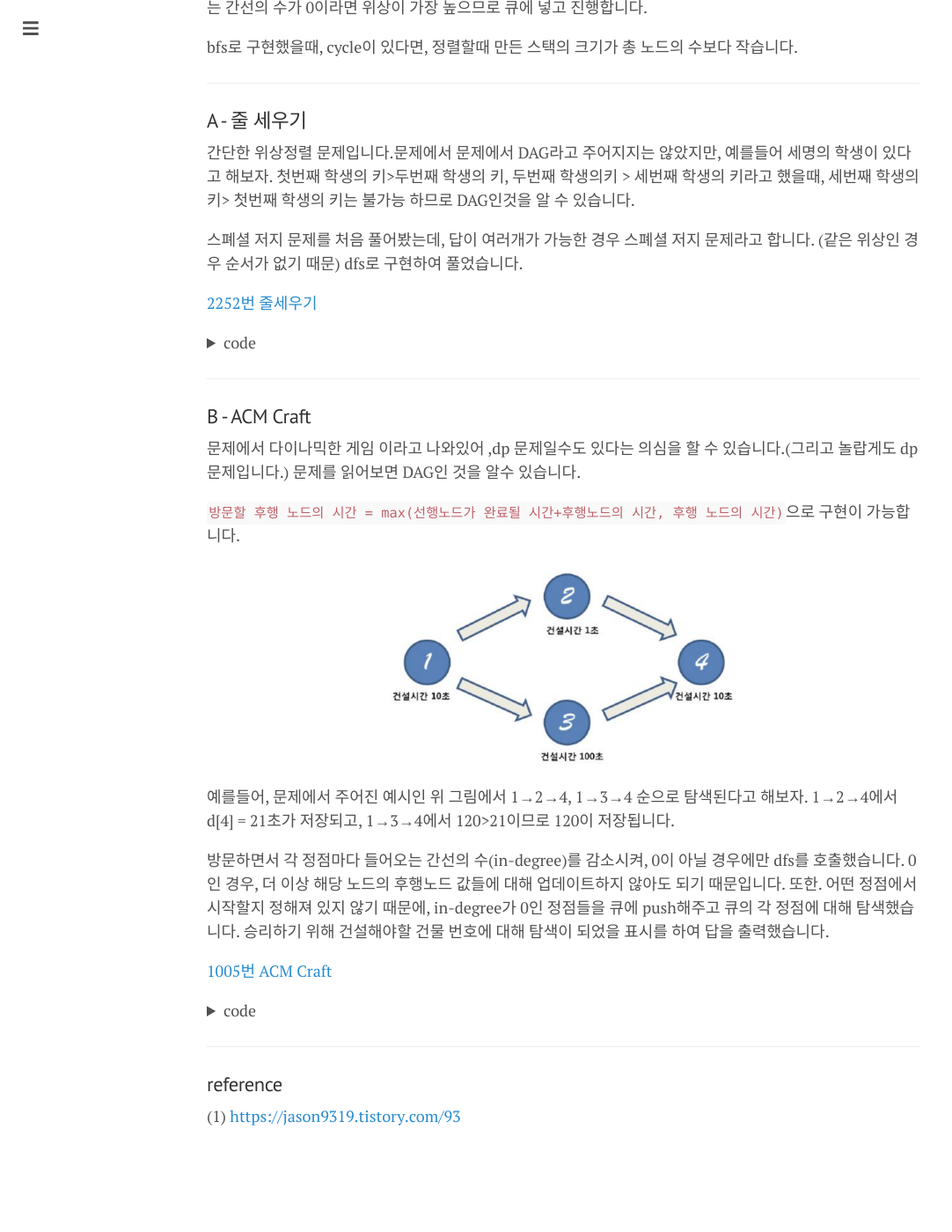
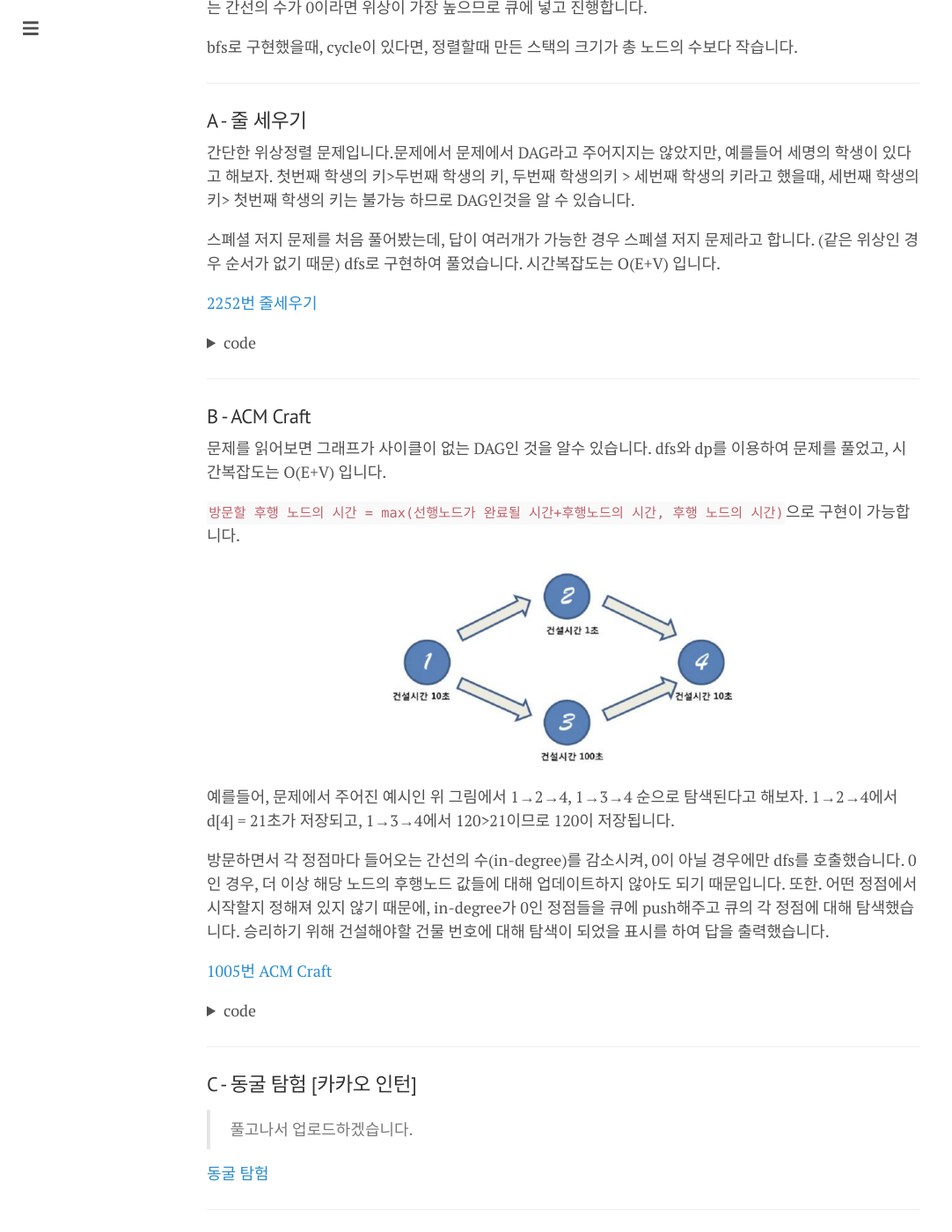
Before and after one commit to changhyeonnam/changhyeonnam.github.io, a Jekyll site: the page built from _posts/2021/2021-08-14-topological_sort.md, in a window 1280 px wide and 1400 px high, scrolled down 2477 px. Shown: the whole window at 88% size, without its empty margins (0-1082 px from the left). Built offline with Jekyll 4.4.1, drawn with Linux system fonts in a browser that asks for light colours; nearby versions of some CDN libraries; comment, search, counter and statistics services are not loaded; before the commit the page ends 3831 px from its top, so only the background shows below that.

Commit message:
Update 2021-08-14-topological_sort.md

```diff
--- a/_posts/2021/2021-08-14-topological_sort.md
+++ b/_posts/2021/2021-08-14-topological_sort.md
@@ -89,7 +89,8 @@ bfs로 구현했을때, cycle이 있다면, 정렬할때 만든 스택의 크기
 
 간단한 위상정렬 문제입니다.문제에서 문제에서 DAG라고 주어지지는 않았지만, 예를들어 세명의 학생이 있다고 해보자.  첫번째 학생의 키>두번째 학생의 키, 두번째 학생의키 > 세번째 학생의 키라고 했을때, 세번째 학생의 키> 첫번째 학생의 키는 불가능 하므로 DAG인것을 알 수 있습니다.
 
-스폐셜 저지 문제를 처음 풀어봤는데, 답이 여러개가 가능한 경우 스폐셜 저지 문제라고 합니다. (같은 위상인 경우 순서가 없기 때문) dfs로 구현하여 풀었습니다.
+스폐셜 저지 문제를 처음 풀어봤는데, 답이 여러개가 가능한 경우 스폐셜 저지 문제라고 합니다. (같은 위상인 경우 순서가 없기 때문) dfs로 구현하여 풀었습니다. 시간복잡도는 O(E+V) 입니다.
+
 
 [2252번 줄세우기](https://www.acmicpc.net/problem/2252)
 <details>
@@ -146,7 +147,7 @@ int main(){
 
 ### B - ACM Craft
 
-문제에서 다이나믹한 게임 이라고 나와있어 ,dp 문제일수도 있다는 의심을 할 수 있습니다.(그리고 놀랍게도 dp문제입니다.) 문제를 읽어보면 DAG인 것을 알수 있습니다.
+문제를 읽어보면 그래프가 사이클이 없는 DAG인 것을 알수 있습니다. dfs와 dp를 이용하여 문제를 풀었고, 시간복잡도는 O(E+V) 입니다.
 
 `방문할 후행 노드의 시간 = max(선행노드가 완료될 시간+후행노드의 시간, 후행 노드의 시간)`으로 구현이 가능합니다.
 
@@ -243,6 +244,13 @@ int main(){
 </div>
 </details>
 ---
+### C - 동굴 탐험 [카카오 인턴]
+
+> 풀고나서 업로드하겠습니다.
+
+[동굴 탐험](https://programmers.co.kr/learn/courses/30/lessons/67260)
+
+---
 
 ### reference
 
```
